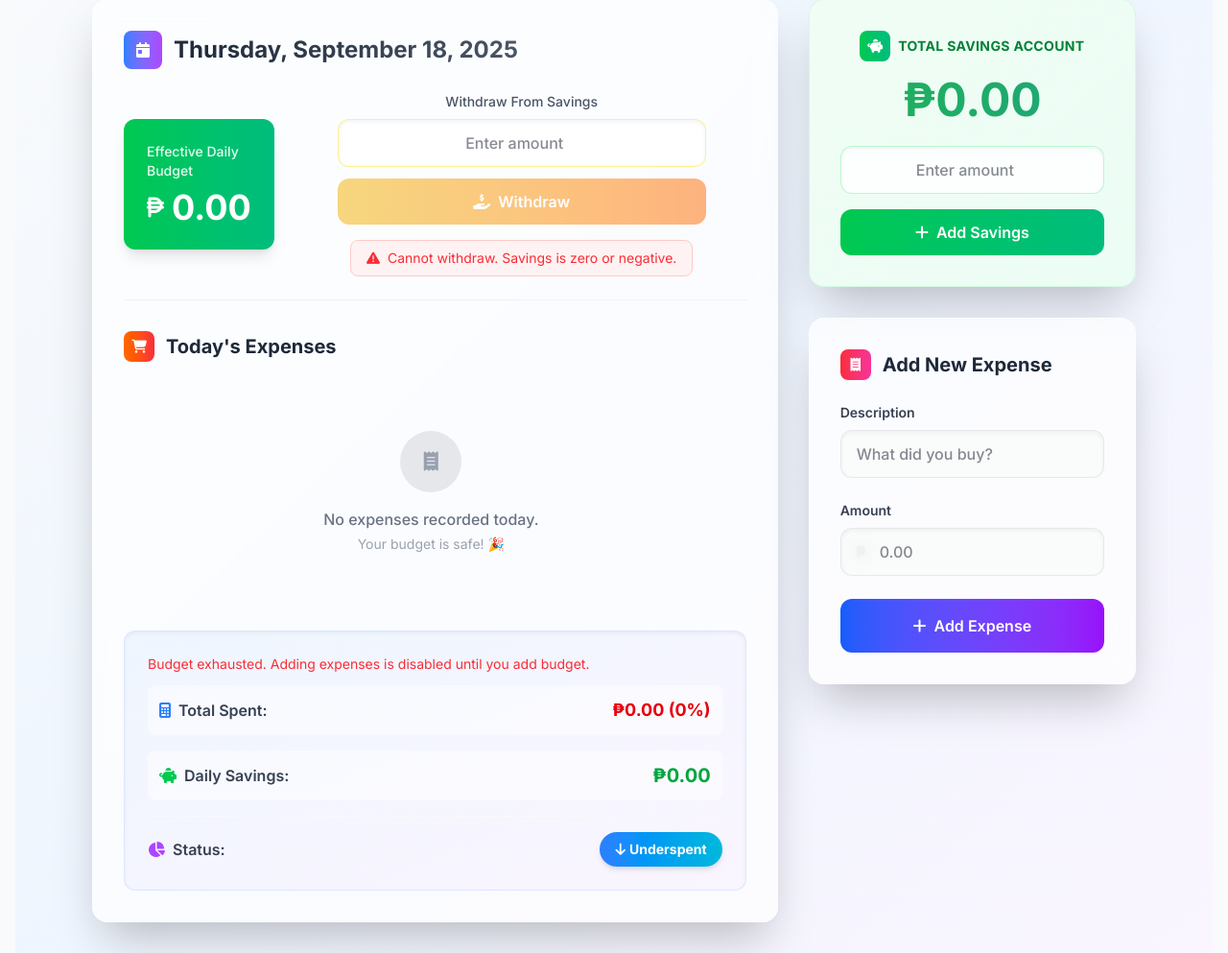
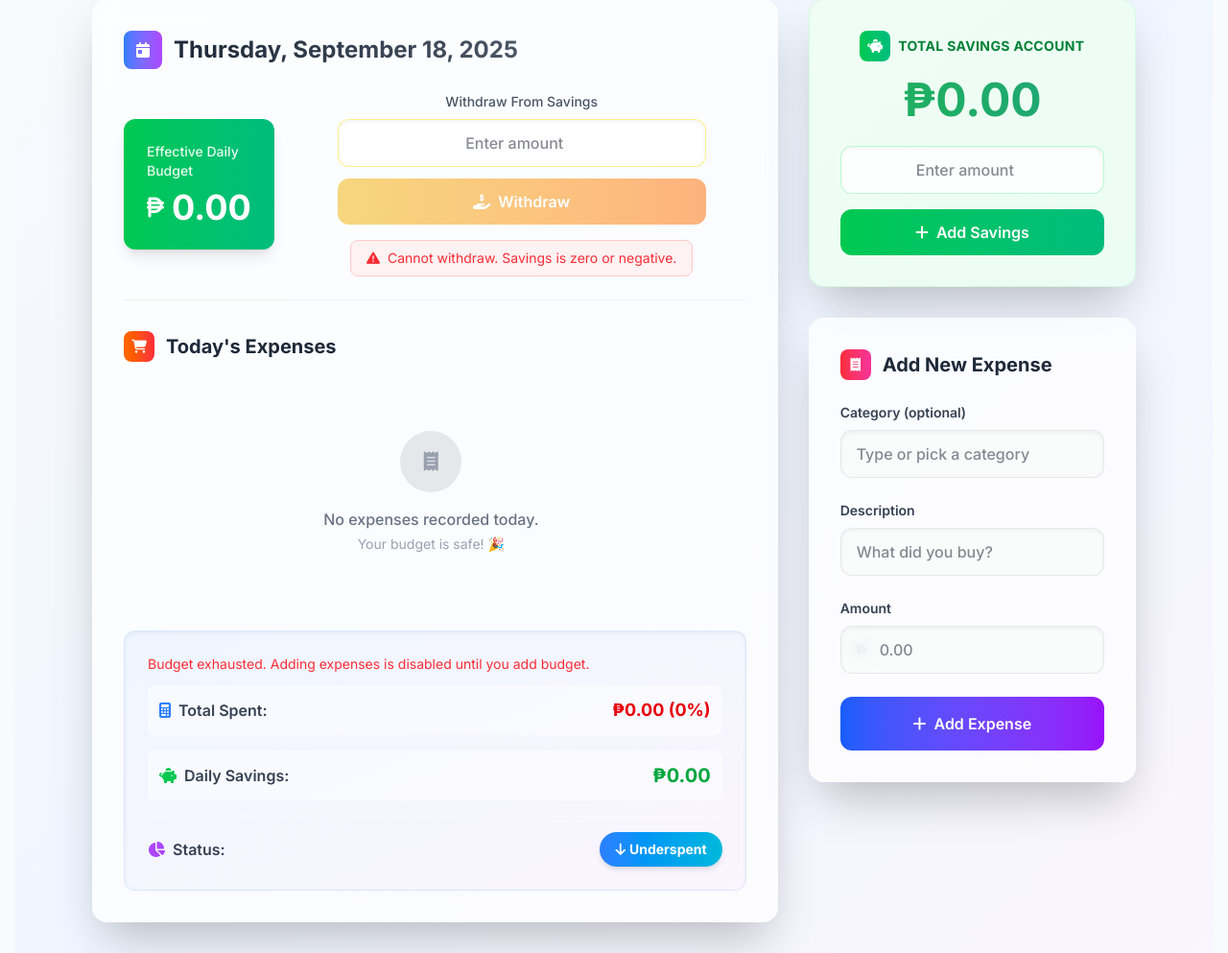
Before and after one commit to Kzu0-afk/ledgerly-web, a Django app: page / in a window 1280 px wide. Shown: the part 257-1250 px from the top of the page at 96% size. Run offline with Django 5.2, Linux system fonts and the light colour scheme; the visitor is signed in with stand-in values (Sample User, id 1); data comes from the database, SQL or seed files in the repository; data that the repository does not hold is empty; style sheets or scripts are compiled from the project's sources; some libraries are stand-ins or nearby versions.

Commit message:
feature(EXPENSES): Implement category model and integrate into expense handling; update database settings for PostgreSQL and SQLite fallback.

```diff
--- a/ledger/models.py
+++ b/ledger/models.py
@@ -4,6 +4,7 @@ from django.utils import timezone
 from django.conf import settings
 from decimal import Decimal
 import uuid
+from django.core.validators import RegexValidator
 
 class SavingsAccount(models.Model):
     user = models.OneToOneField(settings.AUTH_USER_MODEL, on_delete=models.CASCADE, related_name='savings_account', null=True, blank=True)
@@ -76,8 +77,35 @@ class DailyLedger(models.Model):
             models.Index(fields=['user', 'date']),
         ]
 
+class Category(models.Model):
+    id = models.UUIDField(primary_key=True, default=uuid.uuid4, editable=False)
+    user = models.ForeignKey(settings.AUTH_USER_MODEL, on_delete=models.CASCADE, related_name='categories')
+    title = models.CharField(max_length=100)
+    color = models.CharField(
+        max_length=7,
+        default="#3B82F6",
+        validators=[
+            RegexValidator(
+                regex=r'^#(?:[0-9a-fA-F]{3}){1,2}$',
+                message='Color must be a hex code like #AABBCC'
+            )
+        ],
+        help_text="Hex color like #AABBCC"
+    )
+
+    class Meta:
+        unique_together = (('user', 'title'),)
+        indexes = [
+            models.Index(fields=['user', 'title']),
+        ]
+
+    def __str__(self):
+        return self.title
+
+
 class Expense(models.Model):
     daily_ledger = models.ForeignKey(DailyLedger, on_delete=models.CASCADE, related_name='expenses')
+    category = models.ForeignKey('Category', on_delete=models.SET_NULL, null=True, blank=True, related_name='expenses')
     description = models.CharField(max_length=200)
     price = models.DecimalField(max_digits=10, decimal_places=2)
     created_at = models.DateTimeField(auto_now_add=True)
--- a/ledger/templates/ledger/daily_view.html
+++ b/ledger/templates/ledger/daily_view.html
@@ -96,29 +96,43 @@
                     </div>
                     <div class="space-y-3 max-h-80 overflow-y-auto pr-2 custom-scrollbar">
                         {% for expense in expenses %}
-                        <div class="group flex justify-between items-center p-4 bg-gradient-to-r from-gray-50 to-gray-100 dark:from-gray-700 dark:to-gray-600 rounded-xl shadow-sm hover:shadow-md transition-all duration-200 hover:scale-[1.02] border border-gray-200/50 dark:border-gray-600/50">
-                            <div class="flex items-center gap-4 flex-1">
-                                <div class="flex-1">
-                                    <span class="text-gray-800 dark:text-gray-200 font-medium text-sm md:text-base">{{ expense.description }}</span>
+                        <div class="group relative bg-white dark:bg-gray-800 rounded-xl shadow-md hover:shadow-lg transition-all duration-200 border border-gray-200 dark:border-gray-700 overflow-hidden" data-category-color="{{ expense.category.color|default:'#6B7280' }}">
+                            <!-- Category color accent bar -->
+                            <div class="absolute left-0 top-0 bottom-0 w-1 category-accent"></div>
+
+                            <div class="flex items-center justify-between p-4 pl-5">
+                                <div class="flex-1 min-w-0">
+                                    <!-- Category badge -->
+                                    <div class="flex items-center gap-3 mb-2">
+                                        <span class="inline-flex items-center px-3 py-1 rounded-full text-xs font-semibold category-badge">
+                                            <i class="fas fa-tag mr-1.5 text-xs"></i>
+                                            {{ expense.category.title|default:"Uncategorized" }}
+                                        </span>
+                                    </div>
+
+                                    <!-- Description -->
+                                    <div class="flex items-center gap-2">
+                                        <i class="fas fa-receipt text-gray-400 dark:text-gray-500 text-sm"></i>
+                                        <span class="text-gray-800 dark:text-gray-200 font-medium text-base">{{ expense.description }}</span>
+                                    </div>
                                 </div>
 
-                                <!-- Action Buttons Group (Edit removed) -->
-                                <div class="flex items-center gap-2 opacity-0 group-hover:opacity-100 transition-opacity duration-200">
-                                    <!-- Delete Button: simple POST form (no JS required) -->
-                                    <form action="{% url 'delete_expense' expense.id %}" method="post">
+                                <!-- Amount and Actions -->
+                                <div class="flex items-center gap-3 ml-4">
+                                    <!-- Delete Button -->
+                                    <form action="{% url 'delete_expense' expense.id %}" method="post" class="opacity-0 group-hover:opacity-100 transition-opacity duration-200">
                                         {% csrf_token %}
-                                        <button type="submit" class="flex items-center justify-center w-8 h-8 bg-red-500 hover:bg-red-600 text-white rounded-lg transition-all duration-200 hover:scale-110 shadow-md hover:shadow-lg" title="Delete Expense">
+                                        <button type="submit" class="flex items-center justify-center w-8 h-8 bg-red-500 hover:bg-red-600 text-white rounded-lg transition-all duration-200 hover:scale-110 shadow-md" title="Delete Expense">
                                             <i class="fas fa-trash text-xs"></i>
                                         </button>
                                     </form>
+
+                                    <!-- Amount -->
+                                    <div class="flex items-center gap-2 px-4 py-2 bg-red-50 dark:bg-red-900/20 rounded-lg border border-red-200 dark:border-red-800">
+                                        <i class="fas fa-minus text-red-500 dark:text-red-400 text-xs"></i>
+                                        <span class="font-bold text-red-600 dark:text-red-400 text-lg whitespace-nowrap">₱{{ expense.price }}</span>
+                                    </div>
                                 </div>
-                            </div>
-
-                            <div class="flex items-center gap-2 ml-4">
-                                <span class="font-bold text-red-600 dark:text-red-400 flex items-center gap-1 text-sm md:text-base">
-                                    <i class="fas fa-minus text-xs"></i>
-                                    ₱{{ expense.price }}
-                                </span>
                             </div>
                         </div>
                         {% empty %}
@@ -210,8 +224,20 @@
                         </div>
                         <h3 class="text-xl font-bold text-gray-800 dark:text-gray-100">Add New Expense</h3>
                     </div>
-                    <form method="POST" class="space-y-6">
+
+                    <form method="POST" class="space-y-6" id="expense-form">
                         {% csrf_token %}
+                        <!-- Category Field (optional, saved with expense) -->
+                        <div>
+                            <label class="block text-sm font-semibold text-gray-700 dark:text-gray-300 mb-2">Category (optional)</label>
+                            <input type="text" name="category_text" list="category-options" placeholder="Type or pick a category"
+                                   class="w-full px-4 py-3 bg-gray-50/80 dark:bg-gray-700/80 border border-gray-300/50 dark:border-gray-600/50 rounded-xl focus:ring-2 focus:ring-blue-500 text-gray-900 dark:text-gray-100 font-medium shadow-inner backdrop-blur-sm transition-all duration-200">
+                            <datalist id="category-options">
+                                {% for c in categories %}
+                                <option value="{{ c.title }}"></option>
+                                {% endfor %}
+                            </datalist>
+                        </div>
                         <div>
                             <label class="block text-sm font-semibold text-gray-700 dark:text-gray-300 mb-2">Description</label>
                             <input type="text" name="description" placeholder="What did you buy?"
@@ -316,6 +342,21 @@ document.addEventListener('DOMContentLoaded', function() {
             closeDeleteModal();
         }
     });
+
+    // Apply category colors to expense items
+    document.querySelectorAll('[data-category-color]').forEach(item => {
+        const color = item.getAttribute('data-category-color');
+        const accent = item.querySelector('.category-accent');
+        const badge = item.querySelector('.category-badge');
+        if (accent && color) {
+            accent.style.backgroundColor = color;
+        }
+        if (badge && color) {
+            badge.style.backgroundColor = color + '15';
+            badge.style.color = color;
+            badge.style.border = '1px solid ' + color + '40';
+        }
+    });
 });
 </script>
 
--- a/ledger/views.py
+++ b/ledger/views.py
@@ -2,7 +2,7 @@
 from django.shortcuts import render, redirect, get_object_or_404
 from django.utils import timezone
 from django.http import JsonResponse
-from .models import DailyLedger, Expense, SavingsAccount
+from .models import DailyLedger, Expense, SavingsAccount, Category
 from decimal import Decimal
 from datetime import date, timedelta
 from .utils import LedgerHTMLCalendar, reverse
@@ -11,6 +11,7 @@ from django.contrib.auth import login
 from .forms import RegistrationForm
 from django.db.models import Sum
 from django.contrib import messages
+from django.db.models import Sum
 
 
 def propagate_carryover(user, start_date: date, preserve_manual_increases: bool = True):
@@ -85,9 +86,11 @@ def daily_view(request, year=None, month=None, day=None):
     propagate_carryover(request.user, current_date)
     savings_account, _ = SavingsAccount.objects.get_or_create(user=request.user)
 
+    # Handle expense submission
     if request.method == 'POST':
         description = request.POST.get('description')
         price_str = request.POST.get('price')
+        category_text = (request.POST.get('category_text') or '').strip()
 
         if description and price_str:
             try:
@@ -100,7 +103,14 @@ def daily_view(request, year=None, month=None, day=None):
                     if price > ledger.remaining_budget:
                         messages.error(request, "Expense exceeds remaining budget. Reduce the amount or add budget.")
                     else:
-                        Expense.objects.create(daily_ledger=ledger, description=description, price=price)
+                        # Category is optional: create/use by title if provided
+                        category = None
+                        if category_text:
+                            category, _ = Category.objects.get_or_create(
+                                user=request.user,
+                                title=category_text
+                            )
+                        Expense.objects.create(daily_ledger=ledger, category=category, description=description, price=price)
                         # Expense changes remaining; re-run propagation from this date, forcing exact carryover
                         propagate_carryover(request.user, current_date, preserve_manual_increases=False)
             except (ValueError, TypeError):
@@ -108,6 +118,8 @@ def daily_view(request, year=None, month=None, day=None):
         return redirect('daily_view_date', year=current_date.year, month=current_date.month, day=current_date.day)
 
     expenses_today = ledger.expenses.all()
+    categories = Category.objects.filter(user=request.user).order_by('title')
+    categories = categories.annotate(total_expenses=Sum('expenses__price'))
     context = {
         'ledger': ledger,
         'expenses': expenses_today,
@@ -117,6 +129,7 @@ def daily_view(request, year=None, month=None, day=None):
         'today_long': current_date.strftime("%m/%d/%Y | %A"),
         'previous_day': previous_day,
         'next_day': next_day,
+        'categories': categories,
     }
     return render(request, 'ledger/daily_view.html', context)
 
```
Also changed, not shown: config/settings.py (+19 -7 lines), ledger/migrations/0003_category_expense_category_and_more.py (added), ledger/migrations/0004_category_color.py (added).
